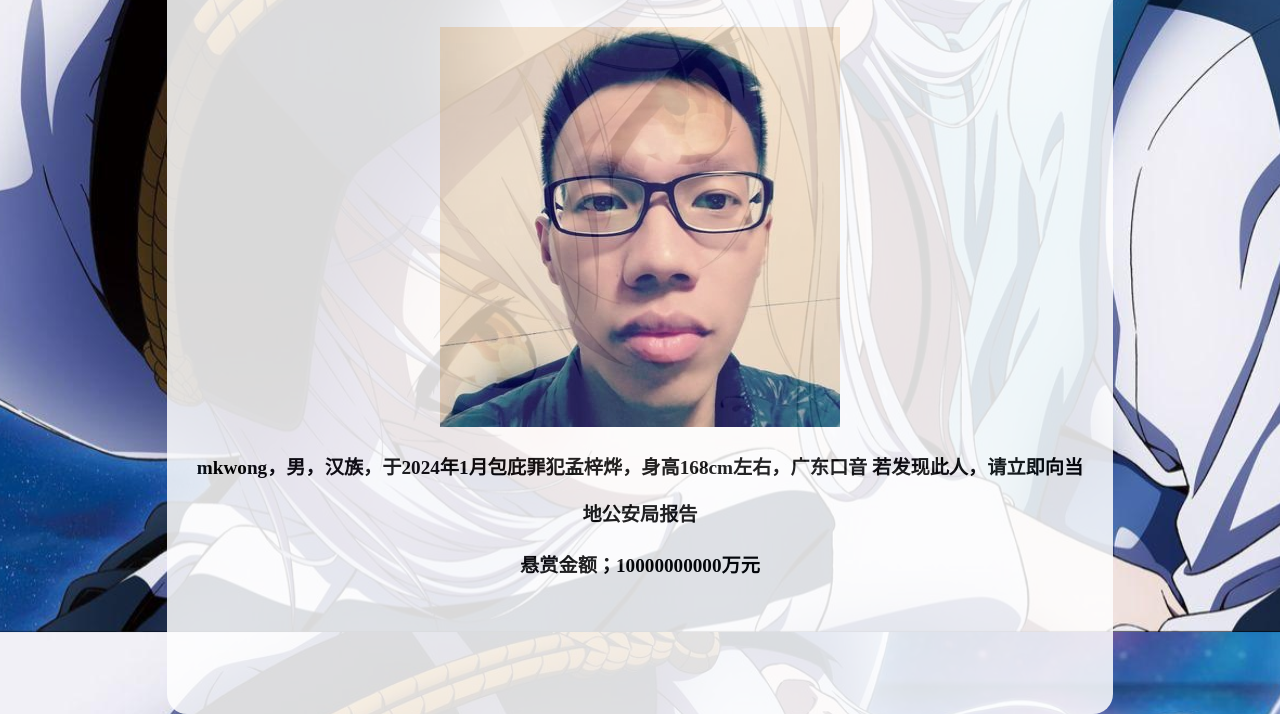
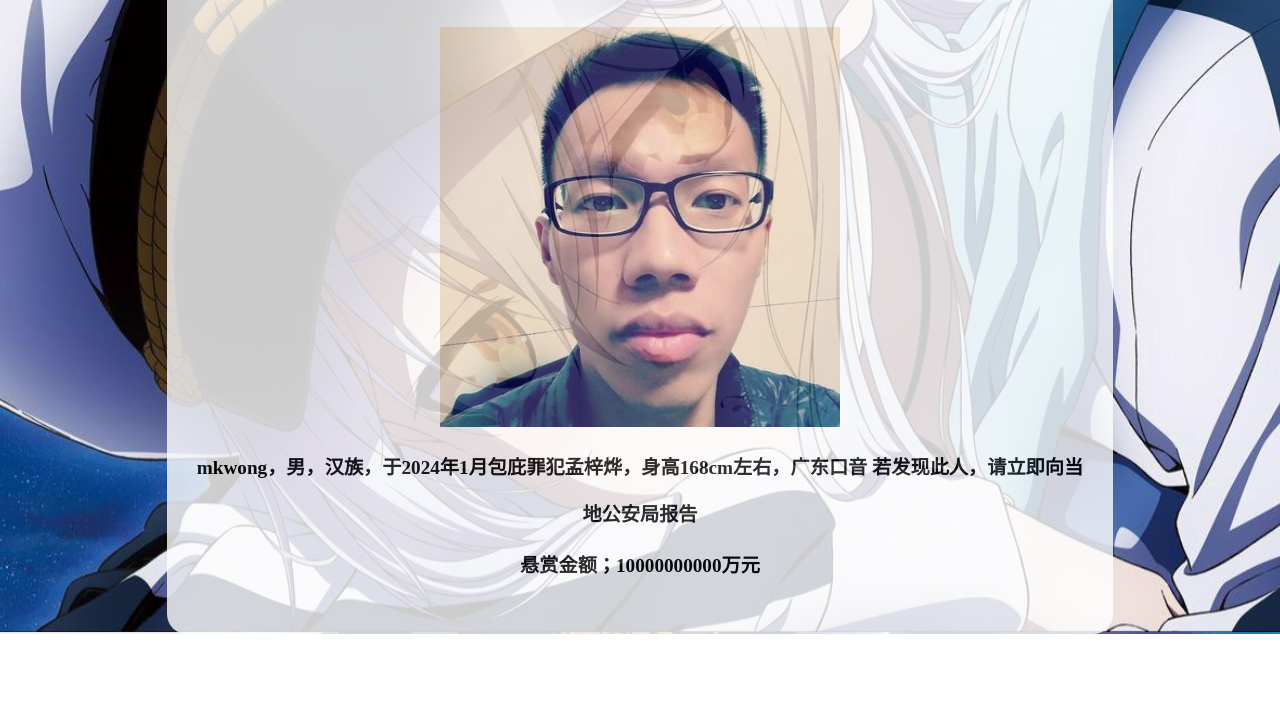
Before and after one commit to Misaka8964/Misaka8964.github.io, a plain HTML site: page index.html in a window 1280 px wide. Shown: the part 168-882 px from the top of the page. After the commit the page ends 802 px from the top, so only its background shows below. Drawn offline with Linux system fonts and the light colour scheme.

Commit message:
Update index.css

```diff
--- a/index.css
+++ b/index.css
@@ -11,13 +11,13 @@
     margin: 0;
     padding: 25px;
     background-color: white;
-    opacity: 0.85;
+    opacity: 0.8;
     text-align: center;
     font-weight: bold;
     color: black;
     position: relative;
     width: 70vw;
-    height: 100vh;
+    height: 90vh;
     border-radius: 20px;
     text-align: center;
     margin: 0 auto;
```
